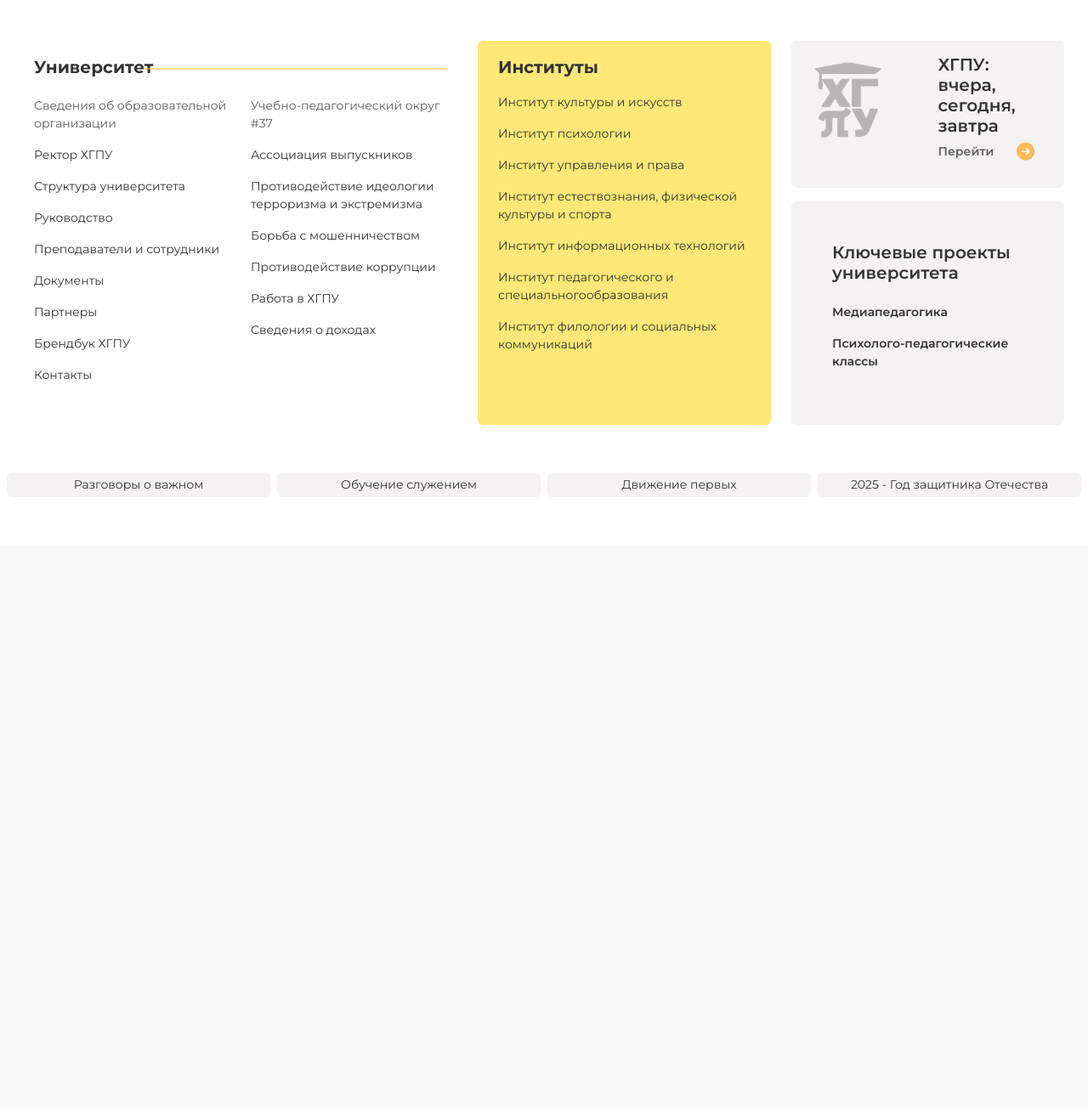
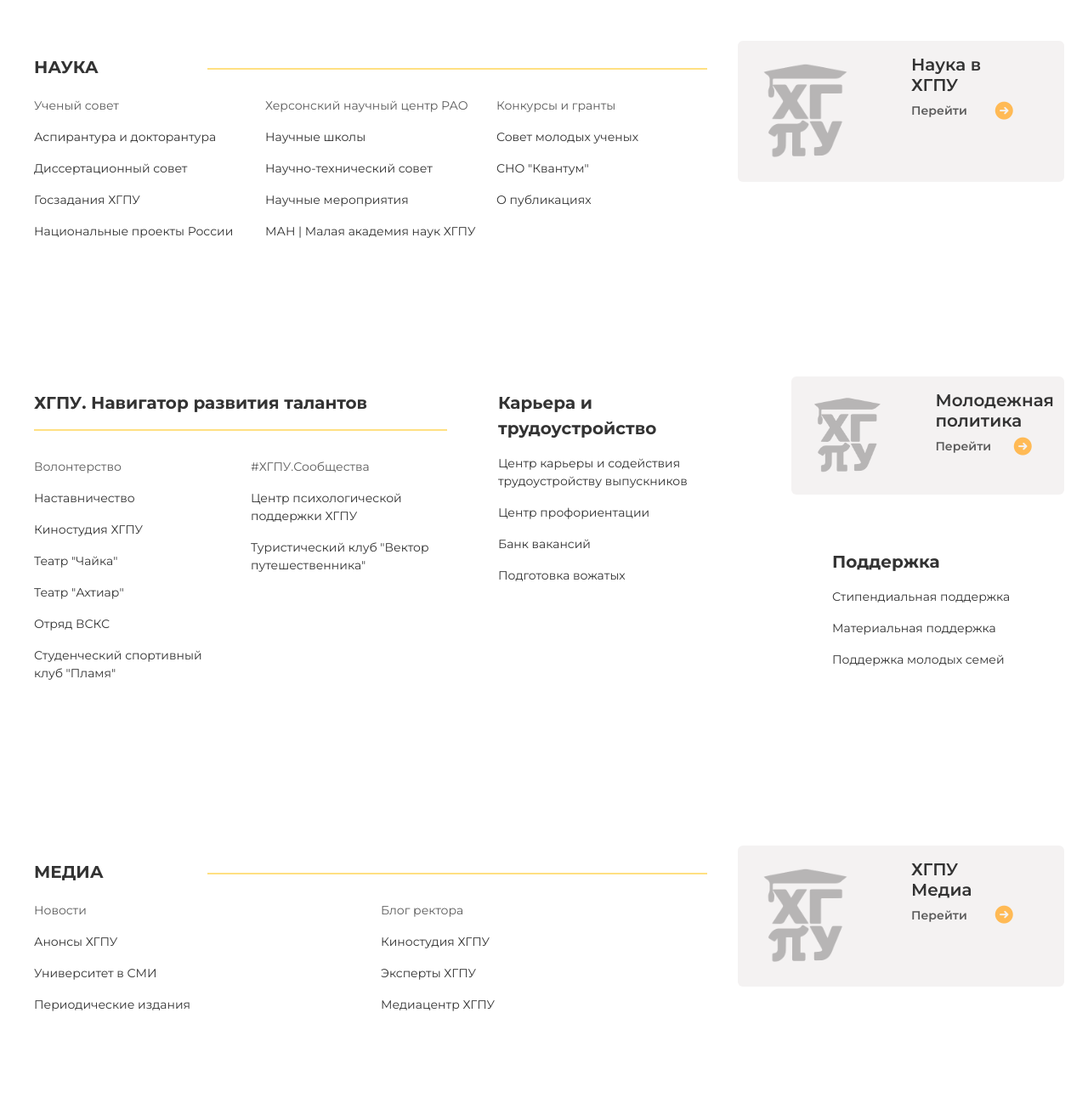
Before and after one commit to svdpgmr93/khgpu_site, a Django app: template posts/templates/posts/index.html in a window 1280 px wide. Shown: the part 176-1481 px from the top of the page at 85% size. Before the commit the page ends 754 px from the top, so only its background shows below. Run offline with Django 3.2, Linux system fonts and the light colour scheme; the template is opened without the code that fills it, so the values that code supplies are empty; some libraries are stand-ins or nearby versions.

Commit message:
MAIN_MENU

```diff
--- a/posts/templates/posts/index.html
+++ b/posts/templates/posts/index.html
@@ -207,45 +207,36 @@
           </div>
         </div>
       </header>
+<!--НАУКА-->
 <div class="container-xxl rounded py-5 gap-5 custom-drop-menu ">
   <div class="row rounded mb-5 mx-3 gap-4">
-    <div class="col-5 rounded">
+    <div class="col-8 rounded">
       <div class="row rounded py-3">
-        <div class="col-3 fw-bold fs-5">Университет</div>
+        <div class="col-3 fw-bold fs-5">НАУКА</div>
         <div class="col-9"><hr class="border border-warning border-1 opacity-50"></div>
       </div>
       <div class="row rounded">
-        <div class="col-6 rounded">
-          <a href="#"><p>Сведения об образовательной организации</p></a>
-          <p>Ректор ХГПУ</p>
-          <p>Структура университета</p>
-          <p>Руководство</p>
-          <p>Преподаватели и сотрудники</p>
-          <p>Документы</p>
-          <p>Партнеры</p>
-          <p>Брендбук ХГПУ</p>
-          <p>Контакты</p>
+        <div class="col-4 rounded">
+          <a href="#"><p>Ученый совет</p></a>
+          <p>Аспирантура и докторантура</p>
+          <p>Диссертационный совет</p>
+          <p>Госзадания ХГПУ</p>
+          <p>Национальные проекты России</p>
         </div>
-        <div class="col-6 rounded">
-          <a href="#"><p>Учебно-педагогический округ #37</p></a>
-          <p>Ассоциация выпускников</p>
-          <p>Противодействие идеологии терроризма и экстремизма</p>
-          <p>Борьба с мошенничеством</p>
-          <p>Противодействие коррупции</p>
-          <p>Работа в ХГПУ</p>
-          <p>Сведения о доходах</p>
+        <div class="col-4 rounded">
+          <a href="#"><p>Херсонский научный центр РАО</p></a>
+          <p>Научные школы</p>
+          <p>Научно-технический совет</p>
+          <p>Научные мероприятия</p>
+          <p>МАН | Малая академия наук ХГПУ</p>
+        </div>
+        <div class="col-4 rounded">
+          <a href="#"><p>Конкурсы и гранты</p></a>
+          <p>Совет молодых ученых</p>
+          <p>СНО "Квантум"</p>
+          <p>О публикациях</p>
         </div>
       </div>
-    </div>
-    <div class="col px-4 pt-3 rounded instituts-column">
-          <p class="fw-bold fs-5">Институты</p>
-          <p>Институт культуры и искусств</p>
-          <p>Институт психологии</p>
-          <p>Институт управления и права</p>
-          <p>Институт естествознания, физической культуры и спорта</p>
-          <p>Институт информационных технологий</p>
-          <p>Институт педагогического и специальногообразования</p>
-          <p>Институт филологии и социальных коммуникаций</p>
     </div>
     <div class="col rounded gap-5">
       <div class="row rounded hgpu-card  mb-3 py-3">
@@ -253,7 +244,7 @@
           <img src="{% static 'bootstrap\img\hgpu.png' %}" alt="" class="opacity-25">
         </div>
         <div class="col">
-          <p class="h5">ХГПУ: <br> вчера, сегодня, завтра</p>
+          <p class="h5">Наука в<br>ХГПУ</p>
           <a href="#">
             <div class="row">
               <div class="col"><p>Перейти</p></div>
@@ -262,20 +253,120 @@
           </a>
         </div>
       </div>
-      <div class="row rounded hgpu-card">
-        <div class="col p-5">
-        <p class="h5 mb-4">Ключевые проекты университета</p>
-        <p>Медиапедагогика</p>
-        <p>Психолого-педагогические классы</p>
+    </div>
+  </div>
+</div>
+<!--Студенческая жизнь-->
+<div class="container-xxl rounded-bottom-3 py-5 gap-5 custom-drop-menu">
+              <div class="row rounded mb-5 mx-3 gap-4">
+                <div class="col-5 rounded">
+                  <div class="row rounded py-3">
+                    <div class="col-12 fw-bold fs-5">ХГПУ. Навигатор развития талантов</div>
+                    <div class="col">
+                      <hr class="border border-warning border-1 opacity-50" />
+                    </div>
+                  </div>
+                  <div class="row rounded">
+                    <div class="col-6 rounded">
+                      <a href="#"><p>Волонтерство</p></a>
+                      <p>Наставничество</p>
+                      <p>Киностудия ХГПУ</p>
+                      <p>Театр "Чайка"</p>
+                      <p>Театр "Ахтиар"</p>
+                      <p>Отряд ВСКС</p>
+                      <p>Студенческий спортивный клуб "Пламя"</p>
+                    </div>
+                    <div class="col-6 rounded">
+                      <a href="#"><p>#ХГПУ.Сообщества</p></a>
+                      <p>Центр психологической поддержки ХГПУ</p>
+                      <p>Туристический клуб "Вектор путешественника"</p>
+                    </div>
+                  </div>
+                </div>
+                <div class="col px-4 pt-3">
+                  <p class="fw-bold fs-5">Карьера и трудоустройство</p>
+                  <p>Центр карьеры и содействия трудоустройству выпускников</p>
+                  <p>Центр профориентации</p>
+                  <p>Банк вакансий</p>
+                  <p>Подготовка вожатых</p>
+                </div>
+                <div class="col rounded gap-5">
+                  <div class="row rounded hgpu-card mb-3 py-3">
+                    <div class="col justify-content-center align-items-center">
+                      <img
+                        src="{% static 'bootstrap\img\hgpu.png' %}"
+                        alt=""
+                        class="opacity-25"
+                      />
+                    </div>
+                    <div class="col">
+                      <p class="h5">
+                        Молодежная<br />
+                        политика
+                      </p>
+                      <a href="#">
+                        <div class="row">
+                          <div class="col"><p>Перейти</p></div>
+                          <div class="col">
+                            <i
+                              class="fa-solid fa-circle-arrow-right fa-xl"
+                              style="color: #ffba55"
+                            ></i>
+                          </div>
+                        </div>
+                      </a>
+                    </div>
+                  </div>
+                  <div class="row rounded">
+                    <div class="col p-5">
+                       <p class="fw-bold fs-5">Поддержка</p>
+                      <p>Стипендиальная поддержка</p>
+                      <p>Материальная поддержка</p>
+                      <p>Поддержка молодых семей</p>
+                    </div>
+                  </div>
+                </div>
+              </div>
+</div>
+<!--МЕДИА-->
+<div class="container-xxl rounded py-5 gap-5 custom-drop-menu ">
+  <div class="row rounded mb-5 mx-3 gap-4">
+    <div class="col-8 rounded">
+      <div class="row rounded py-3">
+        <div class="col-3 fw-bold fs-5">МЕДИА</div>
+        <div class="col-9"><hr class="border border-warning border-1 opacity-50"></div>
       </div>
+      <div class="row rounded">
+        <div class="col-6 rounded">
+          <a href="#"><p>Новости</p></a>
+          <p>Анонсы ХГПУ</p>
+          <p>Университет в СМИ</p>
+          <p>Периодические издания</p>
+        </div>
+        <div class="col-6 rounded">
+          <a href="#"><p>Блог ректора</p></a>
+          <p>Киностудия ХГПУ</p>
+          <p>Эксперты ХГПУ</p>
+          <p>Медиацентр ХГПУ</p>
+        </div>
       </div>
     </div>
-  </div>
-  <div class="row justify-content-around py-2 px-2 gap-2">
-    <div class="col hgpu-card rounded p-1 text-center">Разговоры о важном</div>
-    <div class="col hgpu-card rounded p-1 text-center">Обучение служением</div>
-    <div class="col hgpu-card rounded p-1 text-center">Движение первых</div>
-    <div class="col hgpu-card rounded p-1 text-center">2025 - Год защитника Отечества</div>
+    <div class="col rounded gap-5">
+      <div class="row rounded hgpu-card  mb-3 py-3">
+        <div class="col justify-content-center align-items-center">
+          <img src="{% static 'bootstrap\img\hgpu.png' %}" alt="" class="opacity-25">
+        </div>
+        <div class="col">
+          <p class="h5">ХГПУ<br>Медиа</p>
+          <a href="#">
+            <div class="row">
+              <div class="col"><p>Перейти</p></div>
+              <div class="col"><i class="fa-solid fa-circle-arrow-right fa-xl" style="color: #ffba55;"></i></div>
+            </div>
+          </a>
+        </div>
+      </div>
+    </div>
   </div>
 </div>
 </body>
```
Also changed, not shown: 1 other file.
